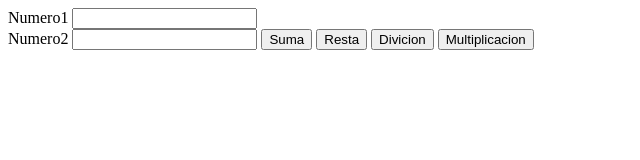
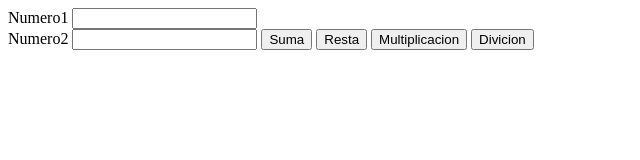
Before and after one commit to Elvis566/Calculadora, a plain HTML site: page index.html in a window 1280 px wide. Shown: the full height of the page, 0-640 px from the left. Drawn offline with Linux system fonts and the light colour scheme.

Commit message:
Se realizo el proceso de la multiplicacion

```diff
--- a/index.html
+++ b/index.html
@@ -17,8 +17,8 @@
 
             <button onclick="suma()">Suma</button>
             <button onclick="resta()">Resta</button>
+            <button onclick="multiplicacion()">Multiplicacion</button>
             <button>Divicion</button>
-            <button>Multiplicacion</button>
 
             <h1 id="Resultado"></h1>
 
--- a/script.js
+++ b/script.js
@@ -11,3 +11,8 @@ function resta(){
     let resta = parseInt(num1.value)-parseInt(num2.value);
     resultado.innerHTML=" El Resultado es: " +(resta);
 }
+
+function multiplicacion(){
+    let multiplicacion = parseInt(num1.value)*parseInt(num2.value);
+    resultado.innerHTML=" El Resultado es: " +(multiplicacion);
+}
```
